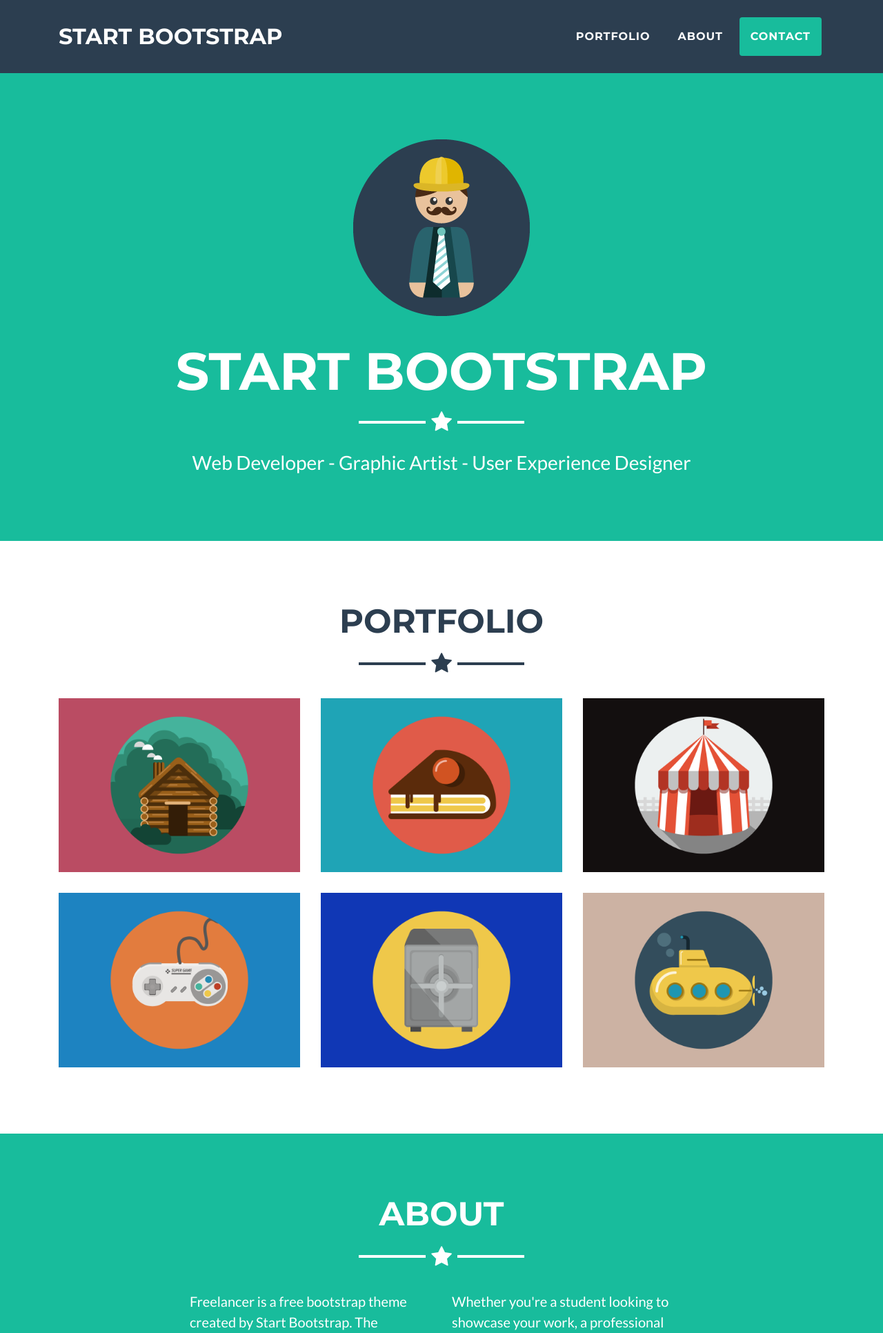
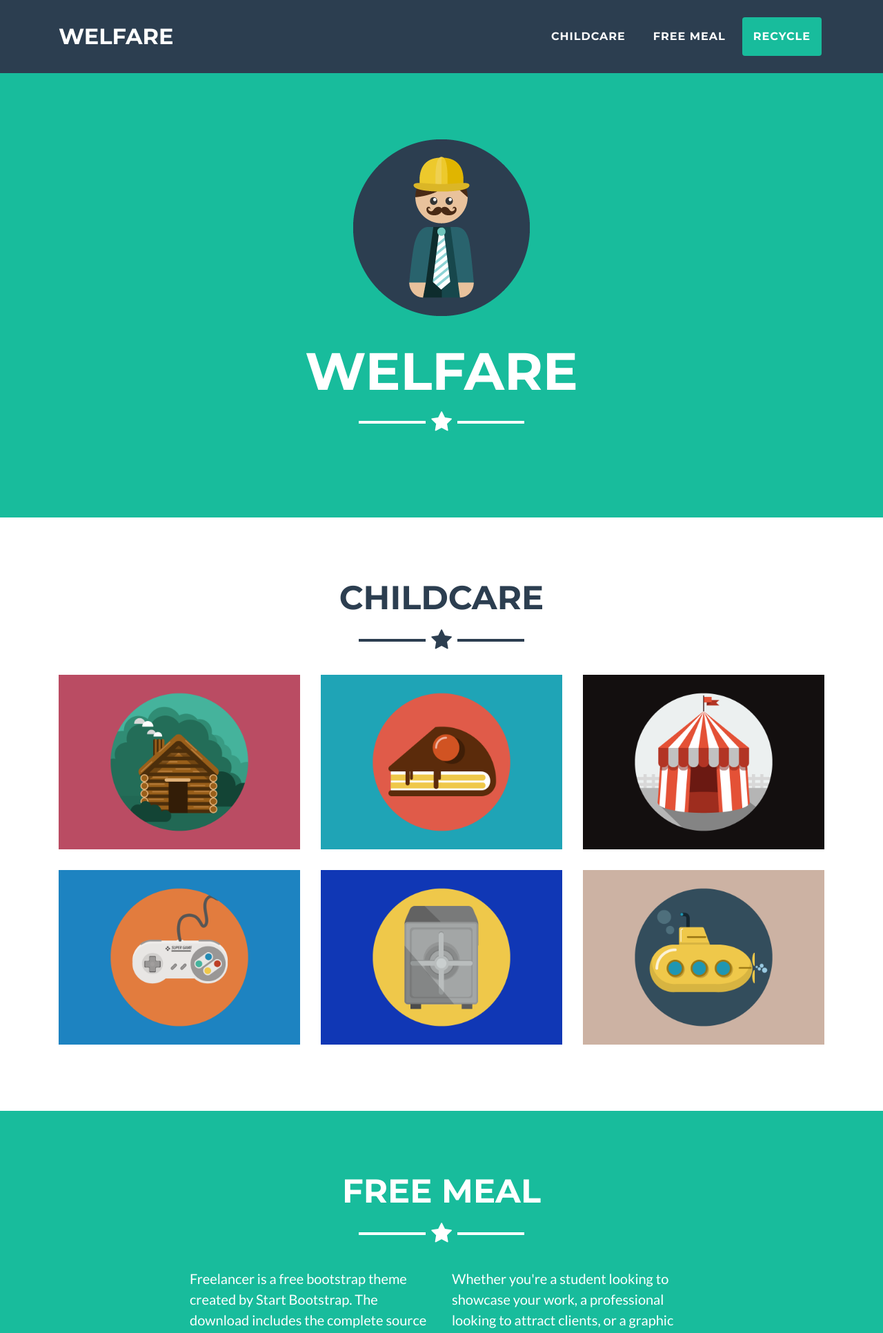
Before and after one commit to Parksoyeon12/OSSP, a Django app: page /edu/ in a window 1280 px wide. Shown: the top 1932 px of the page at 69% size. Run offline with Django 3.2, Linux system fonts and the light colour scheme; some libraries are stand-ins or nearby versions.

Commit message:
페이지 설계 적용

```diff
--- a/education/myapp/templates/myapp/index.html
+++ b/education/myapp/templates/myapp/index.html
@@ -31,7 +31,7 @@
     <!-- Navigation -->
     <nav class="navbar navbar-expand-lg bg-secondary fixed-top text-uppercase" id="mainNav">
       <div class="container">
-        <a class="navbar-brand js-scroll-trigger" href="#page-top">Start Bootstrap</a>
+        <a class="navbar-brand js-scroll-trigger" href="#page-top">Welfare</a>
         <button class="navbar-toggler navbar-toggler-right text-uppercase bg-primary text-white rounded" type="button" data-toggle="collapse" data-target="#navbarResponsive" aria-controls="navbarResponsive" aria-expanded="false" aria-label="Toggle navigation">
           Menu
           <i class="fa fa-bars"></i>
@@ -39,13 +39,13 @@
         <div class="collapse navbar-collapse" id="navbarResponsive">
           <ul class="navbar-nav ml-auto">
             <li class="nav-item mx-0 mx-lg-1">
-              <a class="nav-link py-3 px-0 px-lg-3 rounded js-scroll-trigger" href="#portfolio">Portfolio</a>
+              <a class="nav-link py-3 px-0 px-lg-3 rounded js-scroll-trigger" href="#portfolio">Childcare</a>
             </li>
             <li class="nav-item mx-0 mx-lg-1">
-              <a class="nav-link py-3 px-0 px-lg-3 rounded js-scroll-trigger" href="#about">About</a>
+              <a class="nav-link py-3 px-0 px-lg-3 rounded js-scroll-trigger" href="#about">Free meal</a>
             </li>
             <li class="nav-item mx-0 mx-lg-1">
-              <a class="nav-link py-3 px-0 px-lg-3 rounded js-scroll-trigger" href="#contact">Contact</a>
+              <a class="nav-link py-3 px-0 px-lg-3 rounded js-scroll-trigger" href="#contact">Recycle</a>
             </li>
           </ul>
         </div>
@@ -56,16 +56,16 @@
     <header class="masthead bg-primary text-white text-center">
       <div class="container">
         <img class="img-fluid mb-5 d-block mx-auto" src="img/profile.png" alt="">
-        <h1 class="text-uppercase mb-0">Start Bootstrap</h1>
+        <h1 class="text-uppercase mb-0">Welfare</h1>
         <hr class="star-light">
-        <h2 class="font-weight-light mb-0">Web Developer - Graphic Artist - User Experience Designer</h2>
+        <!--<h2 class="font-weight-light mb-0">Web Developer - Graphic Artist - User Experience Designer</h2>-->
       </div>
     </header>
 
     <!-- Portfolio Grid Section -->
     <section class="portfolio" id="portfolio">
       <div class="container">
-        <h2 class="text-center text-uppercase text-secondary mb-0">Portfolio</h2>
+        <h2 class="text-center text-uppercase text-secondary mb-0">Childcare</h2>
         <hr class="star-dark mb-5">
         <div class="row">
           <div class="col-md-6 col-lg-4">
@@ -135,7 +135,7 @@
     <!-- About Section -->
     <section class="bg-primary text-white mb-0" id="about">
       <div class="container">
-        <h2 class="text-center text-uppercase text-white">About</h2>
+        <h2 class="text-center text-uppercase text-white">Free meal</h2>
         <hr class="star-light mb-5">
         <div class="row">
           <div class="col-lg-4 ml-auto">
@@ -157,7 +157,7 @@
     <!-- Contact Section -->
     <section id="contact">
       <div class="container">
-        <h2 class="text-center text-uppercase text-secondary mb-0">Contact Me</h2>
+        <h2 class="text-center text-uppercase text-secondary mb-0">Recycle</h2>
         <hr class="star-dark mb-5">
         <div class="row">
           <div class="col-lg-8 mx-auto">
```
